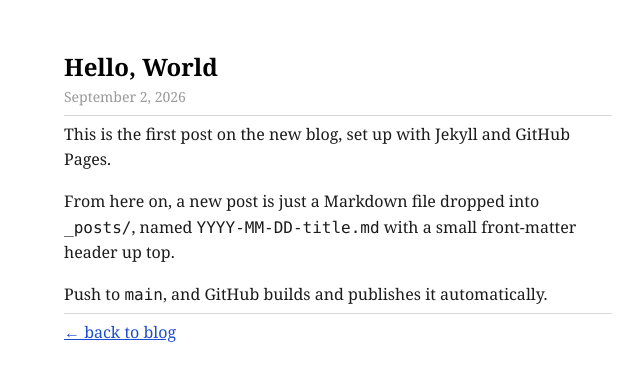
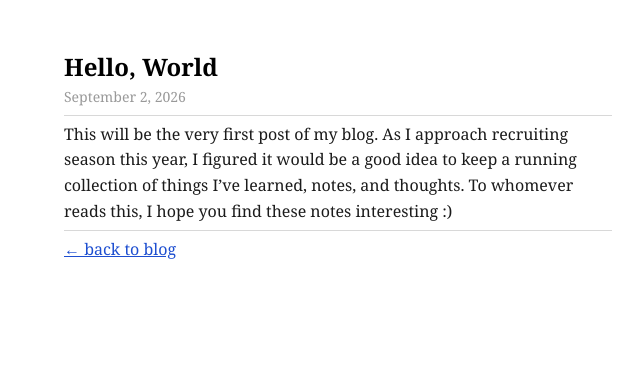
Before and after one commit to tailaiying32/tailaiying32.github.io, a Jekyll site: the page built from _posts/2026-09-02-hello-world.md, in a window 1280 px wide. Shown: the top 381 px of the page, without its empty margins (302-942 px from the left). Built offline with Jekyll 4.4.1, drawn with Linux system fonts in a browser that asks for light colours.

```diff
--- a/_posts/2026-09-02-hello-world.md
+++ b/_posts/2026-09-02-hello-world.md
@@ -4,8 +4,4 @@
 date: 2026-09-02
 ---
 
-This is the first post on the new blog, set up with Jekyll and GitHub Pages.
-
-From here on, a new post is just a Markdown file dropped into `_posts/`, named `YYYY-MM-DD-title.md` with a small front-matter header up top.
-
-Push to `main`, and GitHub builds and publishes it automatically.
+This will be the very first post of my blog. As I approach recruiting season this year, I figured it would be a good idea to keep a running collection of things I've learned, notes, and thoughts. To whomever reads this, I hope you find these notes interesting :)
```
Also changed, not shown: _posts/2026-09-02-collusion-lab.md (added, +25 -0 lines).
